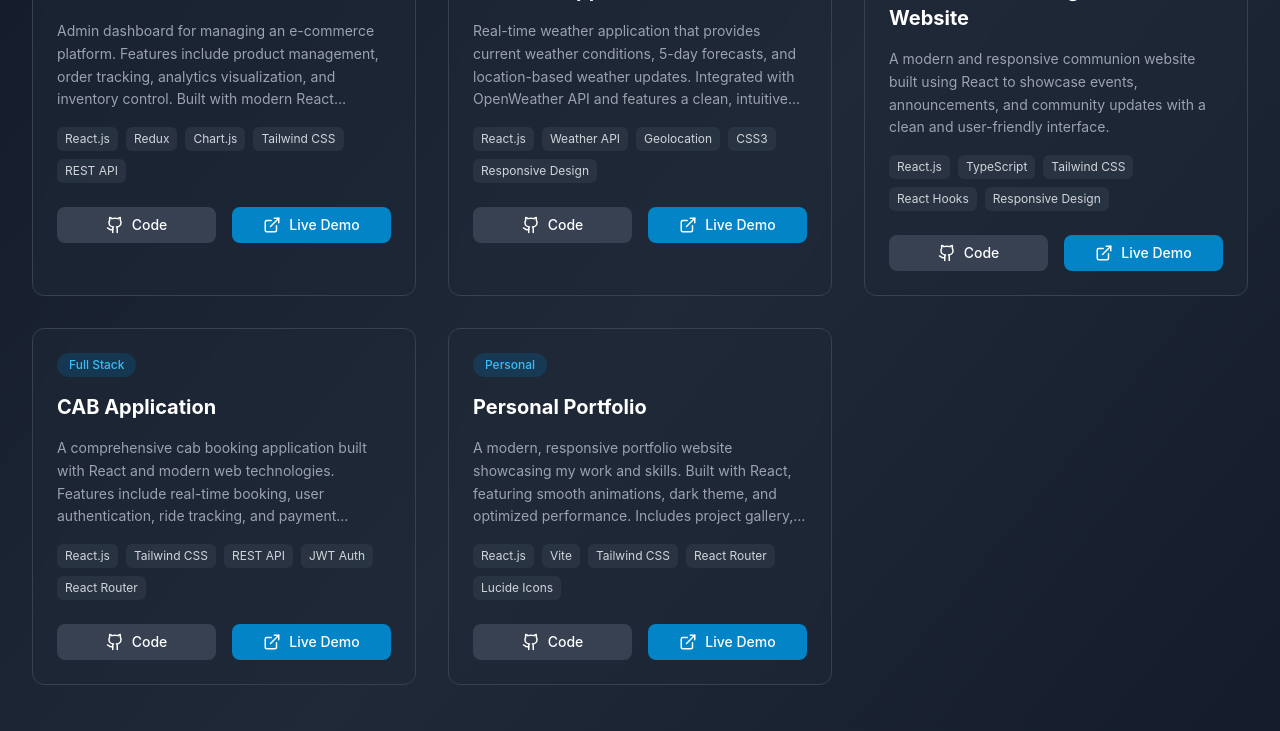
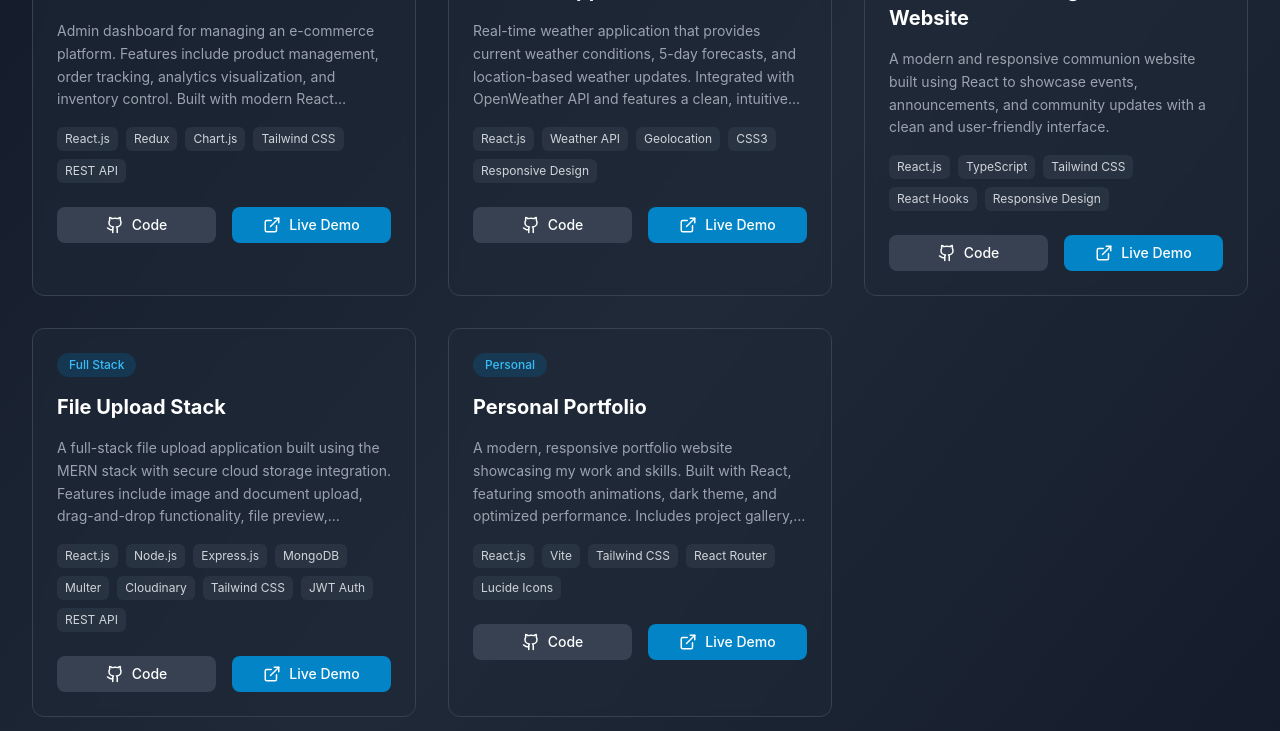
Before and after one commit to Soundar-techie/Portfolio-soundar, a React (Vite) app: page /projects in a window 1280 px wide. Shown: the part 449-1180 px from the top of the page. Built offline with nearby package versions, Linux system fonts and the light colour scheme; the HTML template or start-up script is replaced by a standard one.

Commit message:
new project added

```diff
--- a/src/pages/Projects.jsx
+++ b/src/pages/Projects.jsx
@@ -2,7 +2,7 @@ import { ExternalLink, Github } from 'lucide-react';
 
 const Projects = () => {
     const projects = [
-          {
+        {
             id: 1,
             name: 'E-Commerce Dashboard',
             description:
@@ -34,12 +34,22 @@ const Projects = () => {
         },
         {
             id: 4,
-            name: 'CAB Application',
+            name: 'File Upload Stack',
             description:
-                'A comprehensive cab booking application built with React and modern web technologies. Features include real-time booking, user authentication, ride tracking, and payment integration. Designed with a focus on user experience and responsive design.',
-            techStack: ['React.js', 'Tailwind CSS', 'REST API', 'JWT Auth', 'React Router'],
-            github: 'https://github.com/soundark/urcab-app',
-            live: 'https://urcab-demo.netlify.app',
+                'A full-stack file upload application built using the MERN stack with secure cloud storage integration. Features include image and document upload, drag-and-drop functionality, file preview, authentication, and responsive dashboard management. Implemented secure backend APIs with Multer and Cloudinary for scalable media handling and optimized performance.',
+            techStack: [
+                'React.js',
+                'Node.js',
+                'Express.js',
+                'MongoDB',
+                'Multer',
+                'Cloudinary',
+                'Tailwind CSS',
+                'JWT Auth',
+                'REST API'
+            ],
+            github: 'https://github.com/Soundar-techie/File-Upload-Stack.git',
+            live: 'https://file-upload-stack-1.onrender.com/',
             category: 'Full Stack',
             img: '',
         },
```
